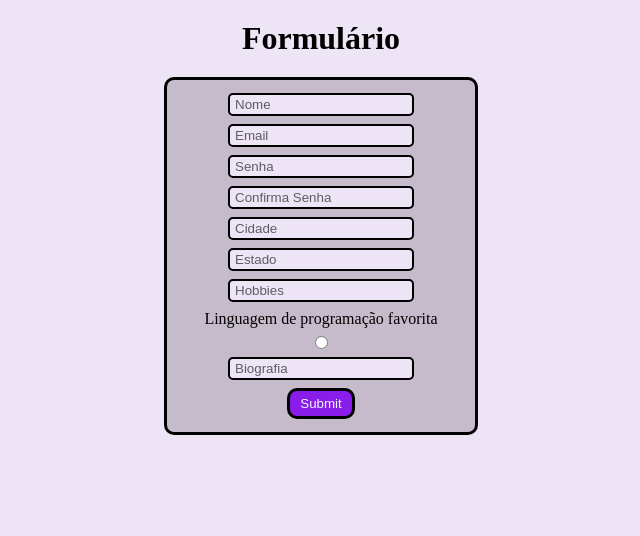
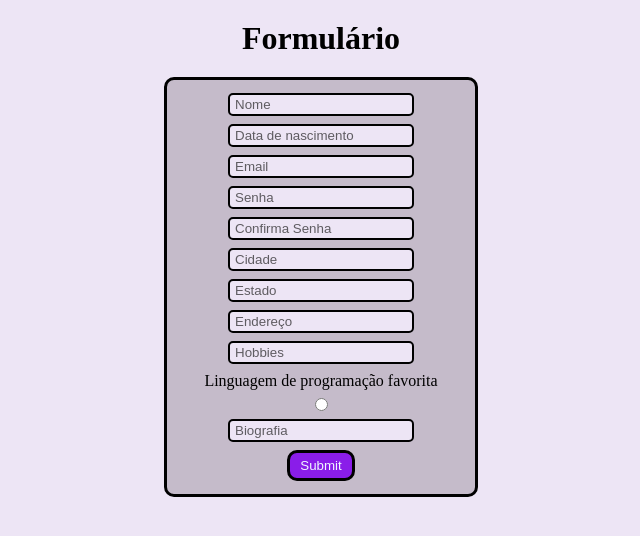
Before and after one commit to lotinmaria/projeto1-Devweb, a Vue app: page / in a window 1280 px wide. Shown: the top 536 px of the page, without its empty margins (319-959 px from the left). Built offline with nearby package versions, Linux system fonts and the light colour scheme.

Commit message:
inicio de projeto

```diff
--- a/src/App.vue
+++ b/src/App.vue
@@ -19,11 +19,13 @@ const senhaConfirmada = usuario.senha == confirmaSenha ? true : false
   <div class="form">
     <form class="form-info" action="">
       <input class="input-user" type="text" placeholder="Nome" required />
+      <input class="input-user" type="text" placeholder="Data de nascimento" required />
       <input class="input-user" type="email" placeholder="Email" required />
       <input class="input-user" type="password" placeholder="Senha" required />
       <input class="input-user" type="password" placeholder="Confirma Senha" required />
       <input class="input-user" type="text" placeholder="Cidade" required />
       <input class="input-user" type="text" placeholder="Estado" required />
+      <input class="input-user" type="text" placeholder="Endereço" required />
       <input class="input-user" type="text" placeholder="Hobbies" />
       <label for="">Linguagem de programação favorita</label>
       <input class="input-user" type="radio" value="JavaScript" />
```
